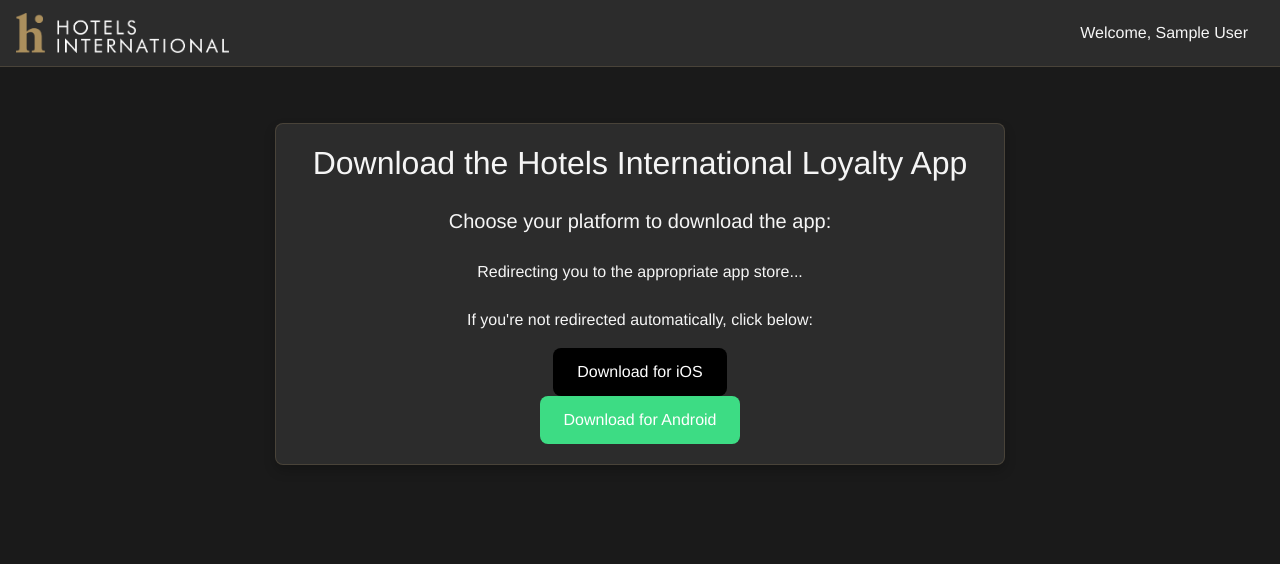
After one commit to leon44/loyalty-hi, a Flask app: page /app in a window 1280 px wide. The commit adds this page. Shown: the top 564 px of the page. Run offline with Flask 2, Linux system fonts and the light colour scheme; the visitor is signed in with stand-in values (Sample User, id 1); some libraries are stand-ins or nearby versions.

Commit message:
Added redirect for Android App

```diff
--- a/app/routes.py
+++ b/app/routes.py
@@ -243,3 +243,8 @@ def app_redirect():
     </body>
     </html>
     '''
+
+@bp.route('/app')
+def app_download():
+    """Redirect page that sends users to appropriate app store."""
+    return render_template('app_download.html')
--- /dev/null
+++ b/app/templates/app_download.html
@@ -0,0 +1,70 @@
+{% extends "base.html" %}
+
+{% block title %}Download App{% endblock %}
+
+{% block content %}
+<div class="row justify-content-center">
+    <div class="col-md-8 text-center">
+        <div class="card">
+            <div class="card-body">
+                <h2 class="card-title mb-4">Download the Hotels International Loyalty App</h2>
+                <p class="lead">Get the best experience with our mobile app!</p>
+
+                <div class="mt-4">
+                    <p>Redirecting you to the appropriate app store...</p>
+                    <div class="spinner-border text-primary" role="status">
+                        <span class="sr-only">Loading...</span>
+                    </div>
+                </div>
+
+                <div class="mt-4">
+                    <p>If you're not redirected automatically, click below:</p>
+                    <div class="d-flex flex-column align-items-center gap-3">
+                        <a href="https://apps.apple.com/app/id6760557044" class="btn btn-black" style="background-color: #000; color: white; border: none; padding: 12px 24px; border-radius: 8px; text-decoration: none;">
+                            <i class="fab fa-apple"></i> Download for iOS
+                        </a>
+                        <a href="https://play.google.com/store/apps/details?id=uk.co.hotelsinternational.loyalty.twa" class="btn btn-success" style="background-color: #3DDC84; color: white; border: none; padding: 12px 24px; border-radius: 8px; text-decoration: none;">
+                            <i class="fab fa-google-play"></i> Download for Android
+                        </a>
+                    </div>
+                </div>
+            </div>
+        </div>
+    </div>
+</div>
+
+<script>
+    // Detect device and redirect to appropriate app store
+    const userAgent = navigator.userAgent;
+    const isIOS = /iPhone|iPad|iPod/i.test(userAgent);
+    const isAndroid = /Android/i.test(userAgent);
+
+    if (isIOS) {
+        window.location.href = "https://apps.apple.com/app/id6760557044";
+    } else if (isAndroid) {
+        window.location.href = "https://play.google.com/store/apps/details?id=uk.co.hotelsinternational.loyalty.twa";
+    } else {
+        // Desktop users - show both options or redirect to a landing page
+        // For now, keep them on this page with both options visible
+        document.querySelector('.spinner-border').style.display = 'none';
+        document.querySelector('p[class="lead"]').textContent = 'Choose your platform to download the app:';
+    }
+</script>
+
+<style>
+.btn-black:hover {
+    background-color: #333 !important;
+    color: white !important;
+}
+
+.btn-success:hover {
+    background-color: #2AB866 !important;
+    color: white !important;
+}
+
+.spinner-border {
+    width: 3rem;
+    height: 3rem;
+}
+</style>
+{% endblock %}
--- a/app/templates/base.html
+++ b/app/templates/base.html
@@ -71,24 +71,6 @@
     {% endif %}
 
     <script>
-        // Device detection variables (accessible to all script sections)
-        const userAgent = navigator.userAgent;
-        const isIOS = /iPhone|iPad|iPod/i.test(userAgent);
-        const isAndroid = /Android/i.test(userAgent);
-
-        // Auto-redirect iOS browser users to App Store (but not in-app webview)
-        {% if not is_in_app %}
-        // Check if already in TWA (TWA user agent contains specific indicators)
-        const isTWA = /wv/i.test(userAgent) && /uk\.co\.hotelsinternational\.loyalty\.twa/i.test(userAgent);
-
-        if (isIOS) {
-            window.location.href = "https://apps.apple.com/app/id6760557044";
-        } else if (isAndroid && !isTWA) {
-            // Redirect Android browsers to Play Store, but not TWA users
-            window.location.href = "https://play.google.com/store/apps/details?id=uk.co.hotelsinternational.loyalty.twa";
-        }
-        {% endif %}
-
         // Register Service Worker
         if ('serviceWorker' in navigator) {
             navigator.serviceWorker.register('/service-worker.js')
```
